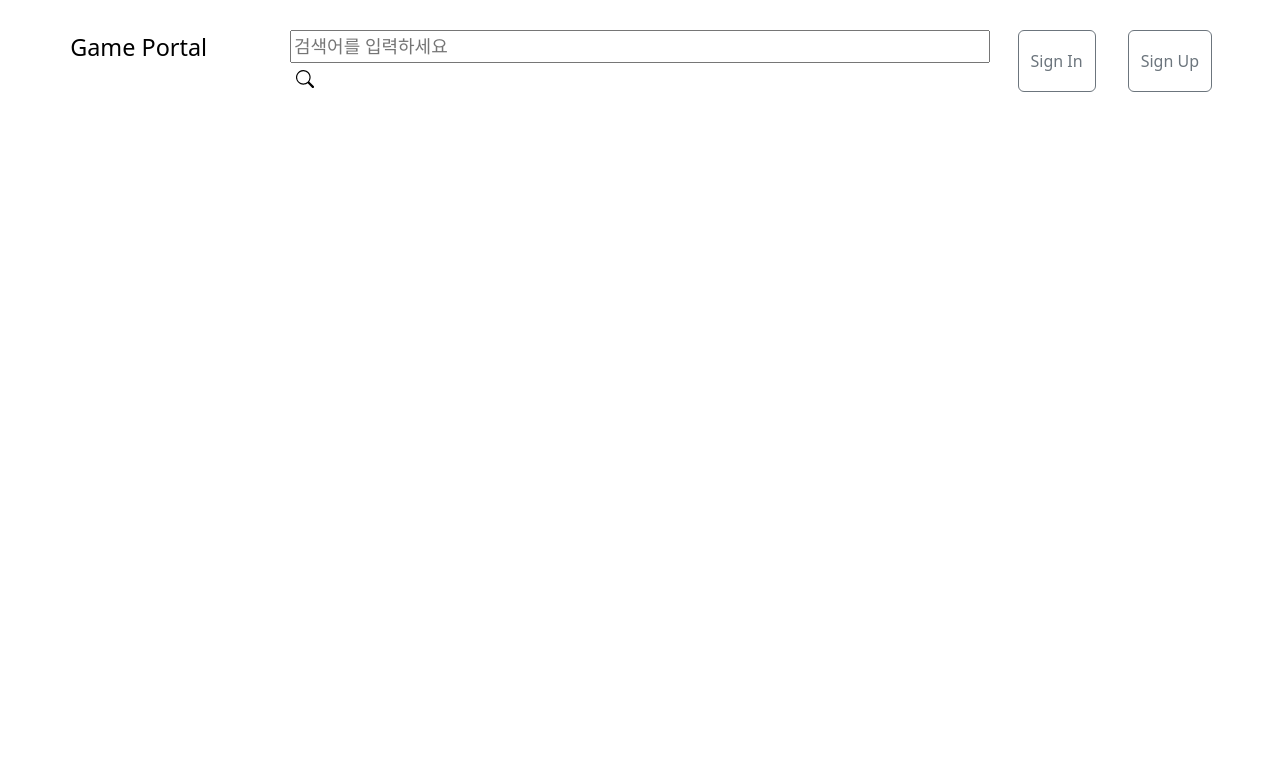
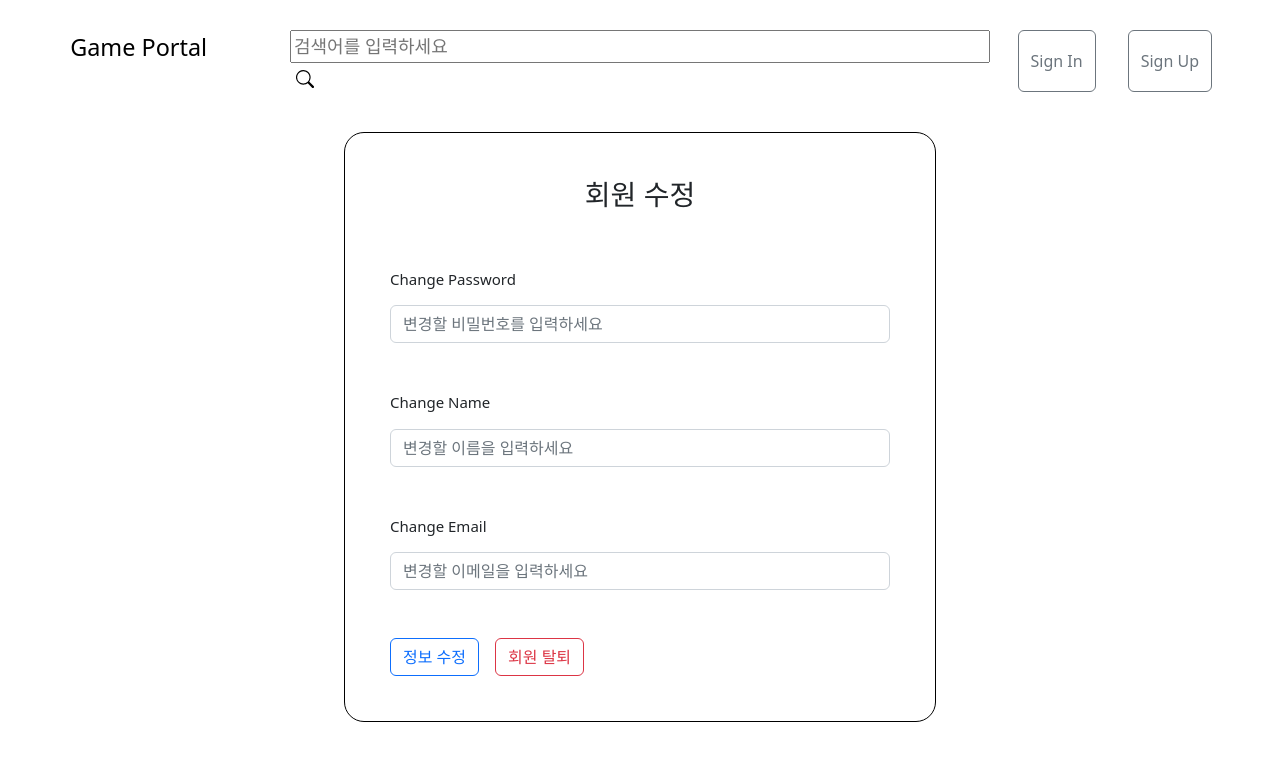
Before and after one commit to chan-00/termProject_GamePortal, a React (Create React App) app: page /profileupdate in a window 1280 px wide. Shown: the top 760 px of the page. Built offline with nearby package versions, Linux system fonts and the light colour scheme; no server answers.

Commit message:
회원 수정 페이지에서 defaultValue로 name, email 값 세팅 + 회원 수정 기능 추가

```diff
--- /dev/null
+++ b/src/Functions/functionChangeUser.js
@@ -0,0 +1,37 @@
+import axios from "axios";
+
+function functionChangeUser(pwRef, nameRef, emailRef, navigate) {
+    if (pwRef.current.value.includes("(") || pwRef.current.value.includes(")") || pwRef.current.value.includes(";")) {
+        alert("비밀번호에 (, ), ; 값 중 하나 이상이 들어가 있습니다.");
+        pwRef.current.focus();
+        return false;
+    }
+    if (nameRef.current.value.includes("(") || nameRef.current.value.includes(")") || nameRef.current.value.includes(";")) {
+        alert("이름에 (, ), ; 값 중 하나 이상이 들어가 있습니다.");
+        nameRef.current.focus();
+        return false;
+    }
+    if (emailRef.current.value.includes("(") || emailRef.current.value.includes(")") || emailRef.current.value.includes(";")) {
+        alert("이메일에 (, ), ; 값 중 하나 이상이 들어가 있습니다.");
+        emailRef.current.focus();
+        return false;
+    }
+
+    axios.post("http://localhost:8000/updateuser", {
+        id: window.sessionStorage.id,
+        pw: pwRef.current.value,
+        name: nameRef.current.value,
+        email: emailRef.current.value,
+    }).then((res) => {
+        if(res.data.affectedRows === 1) {
+            alert("회원정보가 수정되었습니다.");
+            navigate("/");
+        } else {
+            alert("회원정보 수정에 실패하였습니다.");
+        }
+    }).catch((err) => {
+        console.log(err);
+    })
+}
+
+export default functionChangeUser;
--- /dev/null
+++ b/src/Functions/functionDefaultAccount.js
@@ -0,0 +1,14 @@
+import axios from "axios";
+
+function functionDefaultAccount(loginID, setDefaultUserValue) {
+    axios.post("http://localhost:8000/defaultaccount", {
+        id: loginID,
+    }).then((res) => {
+        const { data } = res;
+        setDefaultUserValue(data[0]);
+    }).catch((err) => {
+        console.log(err);
+    })
+}
+
+export default functionDefaultAccount;
--- a/src/component/ProfileUpdate.jsx
+++ b/src/component/ProfileUpdate.jsx
@@ -1,9 +1,71 @@
-
+//bootstrap import
+import Button from 'react-bootstrap/Button';
+import { FormControl, FormGroup, FormLabel } from 'react-bootstrap';
+import Form from 'react-bootstrap/Form';
+//css import
+import "../css/ProfileUpdate.css";
+//react hook import
+import { useRef, useEffect, useState } from "react";
+import { useNavigate } from "react-router-dom";
+//Functions import
+import functionChangeUser from "../Functions/functionChangeUser";
+import functionDefaultAccount from '../Functions/functionDefaultAccount';
 
 function ProfileUpdate() {
+    const pwRef = useRef();
+    const nameRef = useRef();
+    const emailRef = useRef();
+
+    const navigate = useNavigate();
+
+    const [defaultUserValue, setDefaultUserValue] = useState({});
+
+    const handleChanegeSubmit = (e) => {
+        e.preventDefault();
+        functionChangeUser(pwRef, nameRef, emailRef, navigate);
+    }
+
+    useEffect(() => {
+        functionDefaultAccount(window.sessionStorage.id, setDefaultUserValue);
+    }, []);
+
     return (
-        <div>
-
+        <div id="signAllContainer">
+            <Form id="signContainer" onSubmit={handleChanegeSubmit}>
+                <h3>회원 수정</h3>
+                <FormGroup controlId="inputPW">
+                    <FormLabel className='formLabel'>Change Password</FormLabel>
+                    <FormControl
+                        className='formInput'
+                        type="password"
+                        placeholder="변경할 비밀번호를 입력하세요"
+                        ref={pwRef} />
+                </FormGroup>
+                <FormGroup controlId="inputName">
+                    <FormLabel className='formLabel'>Change Name</FormLabel>
+                    <FormControl
+                        className='formInput'
+                        type="text"
+                        placeholder="변경할 이름을 입력하세요"
+                        ref={nameRef}
+                        defaultValue={defaultUserValue.user_name ? defaultUserValue.user_name : null}/>
+                </FormGroup>
+                <FormGroup controlId="inputEmail">
+                    <FormLabel className='formLabel'>Change Email</FormLabel>
+                    <FormControl
+                        className='formInput'
+                        type="email"
+                        placeholder="변경할 이메일을 입력하세요"
+                        ref={emailRef}
+                        defaultValue={defaultUserValue.email ? defaultUserValue.email : null}/>
+                </FormGroup>
+                <Button variant="outline-primary" type="submit">
+                    정보 수정
+                </Button>
+                <Button variant="outline-danger" style={{marginLeft: "1em"}}>
+                    회원 탈퇴
+                </Button>
+            </Form>
         </div>
     )
 }
--- /dev/null
+++ b/src/css/ProfileUpdate.css
@@ -0,0 +1,32 @@
+/* 회원 수정 form 전체를 감싸는 container 디자인 */
+#signAllContainer {
+    display: grid;
+    place-items: center;
+    min-height: 60vh;
+    margin-top: 5vh;
+    font-size: 15px;
+}
+
+#signContainer input {
+    width: 500px;
+}
+
+#signContainer {
+    border: 1px solid black;
+    border-radius: 20px;
+    padding: 3em;
+}
+
+#signContainer .formLabel {
+    margin-bottom: 1em;
+}
+
+#signContainer .formInput {
+    margin-bottom: 3em;
+}
+
+#signContainer h3 {
+    text-align: center;
+    margin-bottom: 2em;
+}
+/* 회원 수정 form 전체를 감싸는 container 디자인 */
```
Also changed, not shown: index.js (+25 -0 lines).
